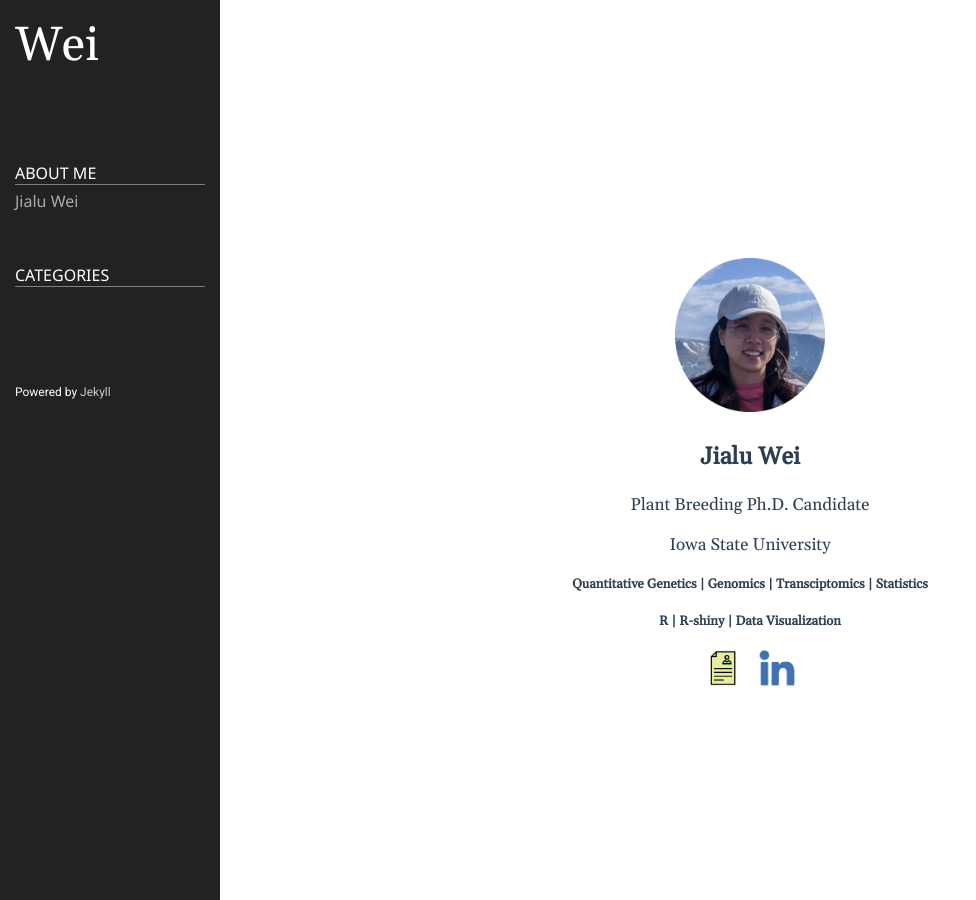
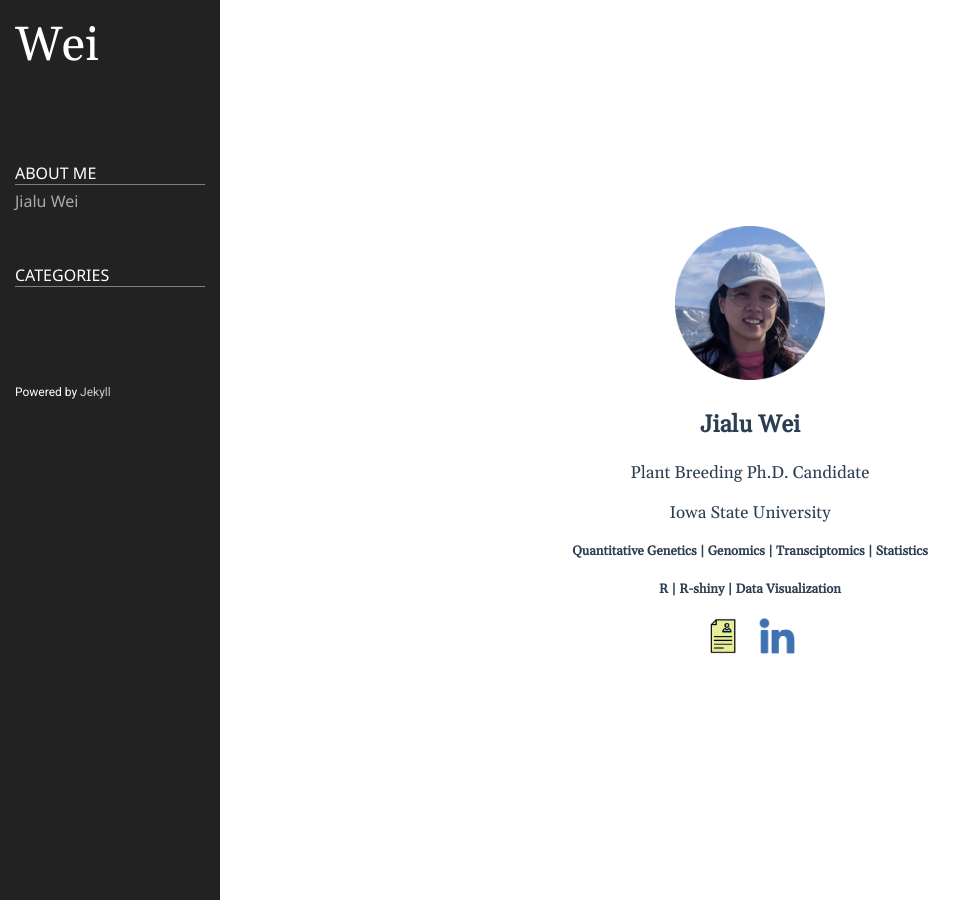
Before and after one commit to jialuw/jialuw.github.io, a Jekyll site: the page built from jlwei.md, in a window 1280 px wide. Shown: the whole page, without its empty margins (0-976 px from the left). Built offline with Jekyll 4.4.1, drawn with Linux system fonts in a browser that asks for light colours.

Commit message:
Update jlwei.md

```diff
--- a/jlwei.md
+++ b/jlwei.md
@@ -5,7 +5,7 @@ permalink: /about/
 ---
 
 <p align=center>
-  <br/><br/><br/><br/><br/><br/><br/><br/>
+  <br/><br/><br/><br/><br/><br/><br/>
   <img src ='/public/img/Wei/jlwei.png' width = '150' style="margin-top=:50px;">
 </p>
 
```
